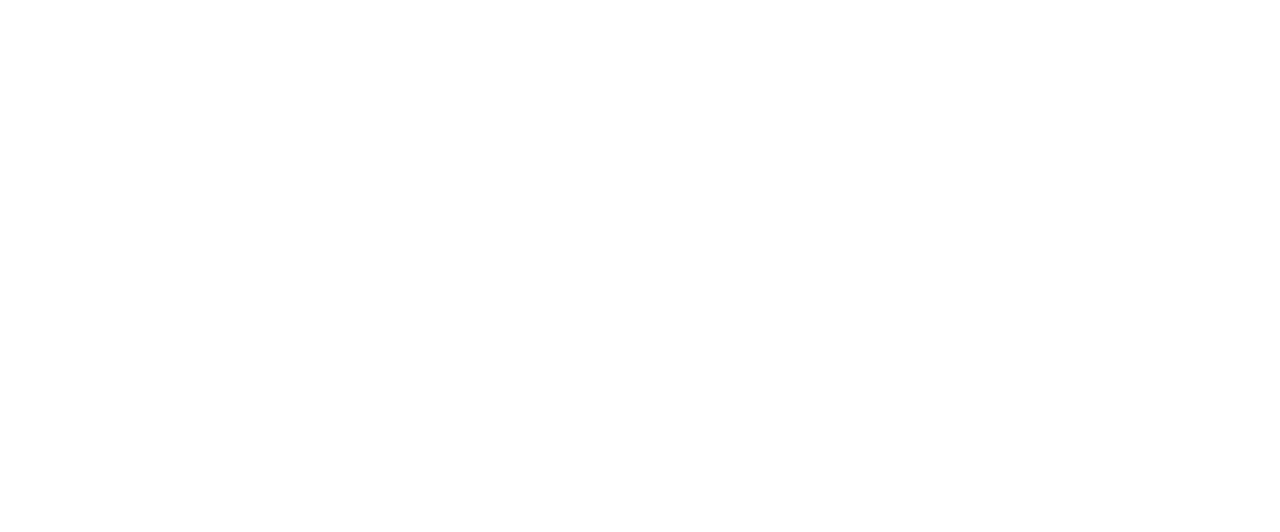
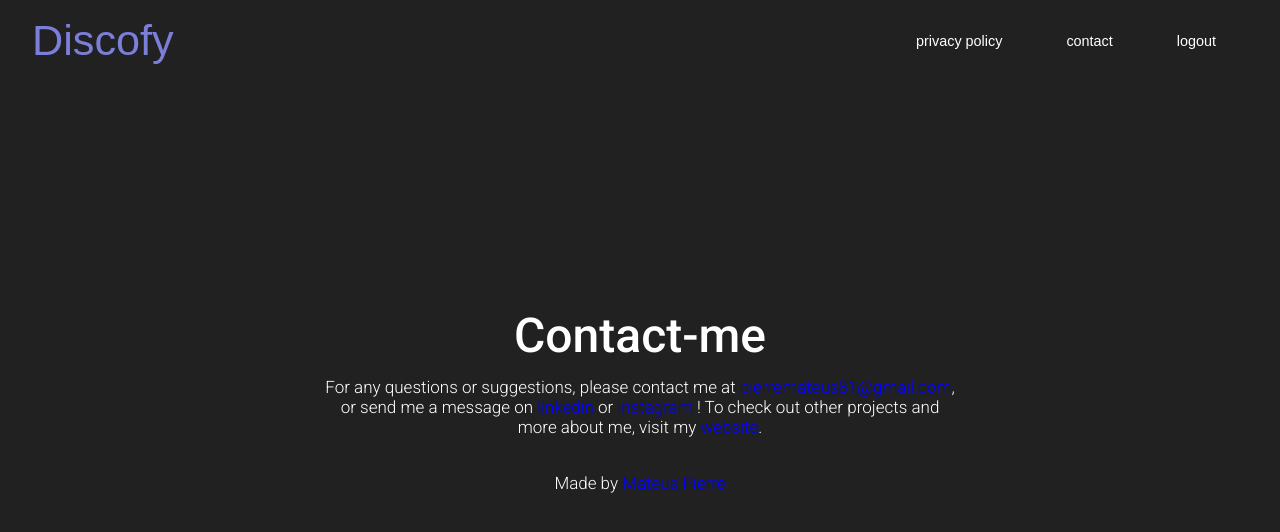
Before and after one commit to maalpi/Discofy, a React (Create React App) app: page /contact in a window 1280 px wide. Before the commit this address had no page. Shown: the top 532 px of the page. Built offline with nearby package versions, Linux system fonts and the light colour scheme; a web font is replaced by a local one.

Commit message:
contact area

```diff
--- a/src/App.tsx
+++ b/src/App.tsx
@@ -4,6 +4,7 @@
 import Callback from './pages/Callback';
 import TopArtists from './pages/TopArtists/TopArtists';
 import PoliticaPrivacidade from './pages/Privacidade/Politica';
+import Contato from './pages/Contato/Contato';
 import { createGlobalStyle } from 'styled-components';
 import './styles/fonts.css';
 
@@ -21,6 +22,7 @@
         <Route path="/callback" element={<Callback />} />
         <Route path="/top-artists" element={<TopArtists />} />
         <Route path="/privacy" element={<PoliticaPrivacidade />} />
+        <Route path="/contact" element={<Contato />} />
       </Routes>
     </Router>
   );
--- a/src/components/Header/Nav.tsx
+++ b/src/components/Header/Nav.tsx
@@ -24,9 +24,9 @@
         <span />
       </Hamburger>
       <Menu isOpen={isOpen}>
-        <MenuLink href="/privacy">Politica Privacidade</MenuLink>
-        <MenuLink href="">Contact</MenuLink>
-        <MenuLink onClick={logout}>Logout</MenuLink>
+        <MenuLink href="/privacy">privacy policy</MenuLink>
+        <MenuLink href="/contact">contact</MenuLink>
+        <MenuLink onClick={logout}>logout</MenuLink>
       </Menu>
     </Nav>
   );
--- /dev/null
+++ b/src/pages/Contato/Contato.tsx
@@ -0,0 +1,49 @@
+import React from 'react';
+import Navbar from '../../components/Header/Nav';
+import { ContainerStyled } from './styled';
+
+const Contato: React.FC = () => {
+  return (
+    <>
+      <Navbar />
+      <ContainerStyled>
+        <h1>Contact-me</h1>
+        <p>
+          For any questions or suggestions, please contact me at
+          <a href="mailto:pierremateus81@gmail.com" target="blanked">
+            {' '}
+            pierremateus81@gmail.com
+          </a>
+          , or send me a message on{' '}
+          <a
+            href="https://www.linkedin.com/in/mateus-pierre-96799218a/"
+            target="blanked"
+          >
+            {' '}
+            linkedin{' '}
+          </a>
+          or{' '}
+          <a href="https://www.instagram.com/mateus_pierre_/" target="blanked">
+            {' '}
+            instagram{' '}
+          </a>
+          ! To check out other projects and more about me, visit my{' '}
+          <a href="http://mateuspierre.tech/" target="blanked">
+            website
+          </a>
+          .
+        </p>
+        <br />
+        <br />
+        <p>
+          Made by{' '}
+          <a href="http://mateuspierre.tech/" target="blanked">
+            Mateus Pierre
+          </a>
+        </p>
+      </ContainerStyled>
+    </>
+  );
+};
+
+export default Contato;
--- /dev/null
+++ b/src/pages/Contato/styled.js
@@ -0,0 +1,61 @@
+import styled from 'styled-components';
+
+export const ContainerStyled = styled.div`
+  width: 100%;
+  height: 100%;
+  display: flex;
+  flex-direction: column;
+  align-items: center;
+  justify-content: center;
+  background-color: #212121;
+
+  h1 {
+    font-size: 48px;
+    margin-bottom: 1%;
+    font-family: 'Roboto';
+    font-weight: 500;
+    color: #fff;
+  }
+
+  p {
+    width: 50%;
+    text-indent: justify;
+    text-align: center;
+    font-size: 17px;
+    color: #121212;
+    font-weight: 300;
+    font-family: 'Roboto';
+    color: #fff;
+  }
+
+  a {
+    text-align: center;
+    text-indent: justify;
+    text-decoration: none;
+    color: blue;
+  }
+
+  @media (max-width: 1024px) {
+    p {
+      font-size: 19px;
+    }
+  }
+
+  @media (max-width: 440px) {
+    p {
+      font-size: 16px;
+    }
+  }
+
+  @media (max-width: 400px) {
+    font-size: 12.5px;
+  }
+
+  @media (max-width: 380px) {
+    p {
+      font-size: 12.5px;
+      text-align: center;
+      text-justify: auto;
+    }
+  }
+`;
--- a/src/pages/Login/Login.tsx
+++ b/src/pages/Login/Login.tsx
@@ -6,6 +6,8 @@
   const CLIENT_ID = Credentials().ClientId;
   const REDIRECT_URI = 'https://discofy.netlify.app/callback';
   const AUTH_ENDPOINT = 'https://accounts.spotify.com/authorize';
+  // const REDIRECT_URI = 'http://localhost:3000/callback';
+  // const AUTH_ENDPOINT = 'https://accounts.spotify.com/authorize';
   const RESPONSE_TYPE = 'token';
   const SCOPES = [
     'user-read-recently-played',
--- a/src/pages/TopArtists/TopArtists.tsx
+++ b/src/pages/TopArtists/TopArtists.tsx
@@ -203,7 +203,7 @@
         </div>
         <div className="child right">
           <h1>CUSTOMIZE</h1>
-          <p className="opc">TEMPO:</p>
+          <p className="opc">TIME PERIOD :</p>
           <div className="tempos">
             <button
               onClick={() => handleButtonClick('short_term')}
@@ -231,14 +231,14 @@
             </button>
           </div>
           <p className="opc">
-            ESCOLHA UM TEMA <span id="breve">(EM BREVE)</span>:
+            THEME <span id="breve">(EM BREVE)</span> :
           </p>
           <div className="tempos">
             <button className="button1">Futuristic</button>
             <button className="button1">Retro</button>
             <button className="button1">Modern</button>
           </div>
-          <p className="opc">NOME DO DISCO:</p>
+          <p className="opc">CD NAME :</p>
           <input
             className="input"
             value={userName}
--- a/src/pages/TopArtists/styled.js
+++ b/src/pages/TopArtists/styled.js
@@ -29,6 +29,7 @@
   .button1 {
     text-decoration: none;
     position: relative;
+    width: 9vw;
     margin: 2% 3% 2% 0%;
     align-items: center;
     gap: 5px;
```
